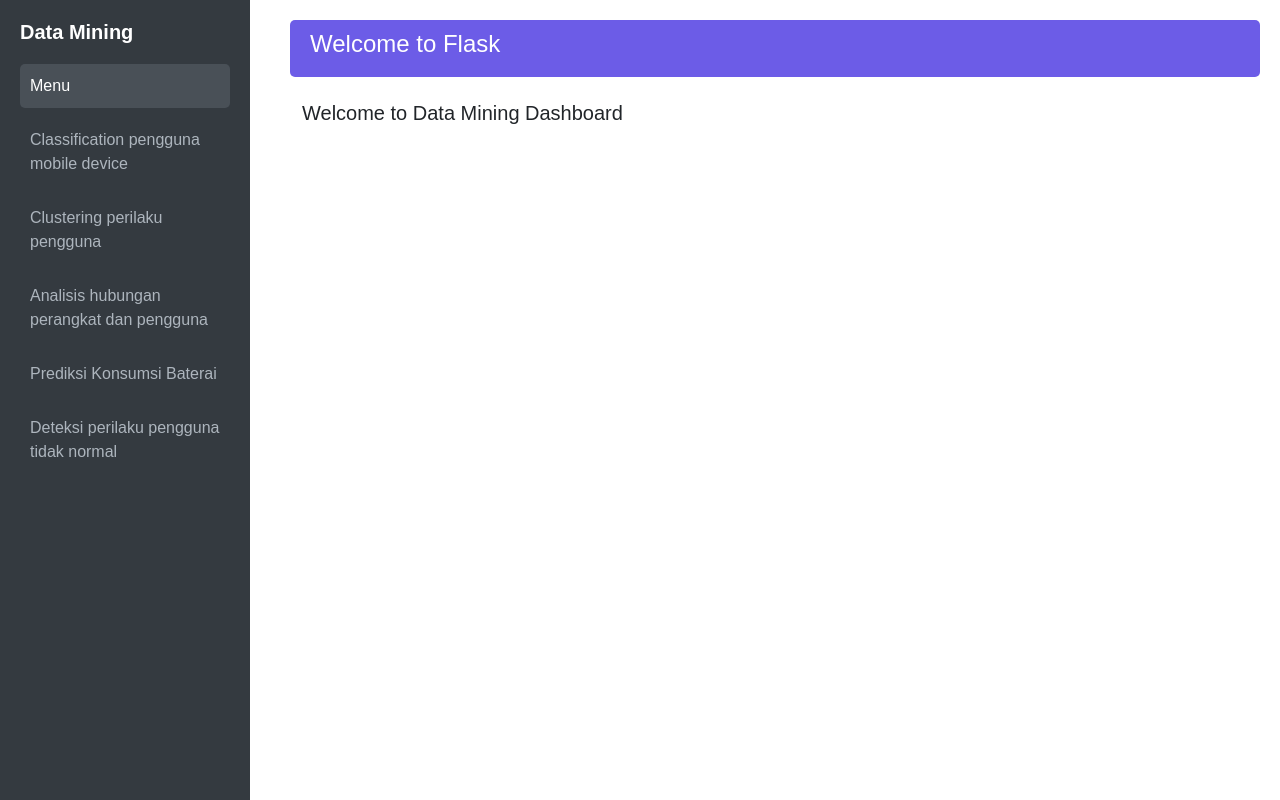
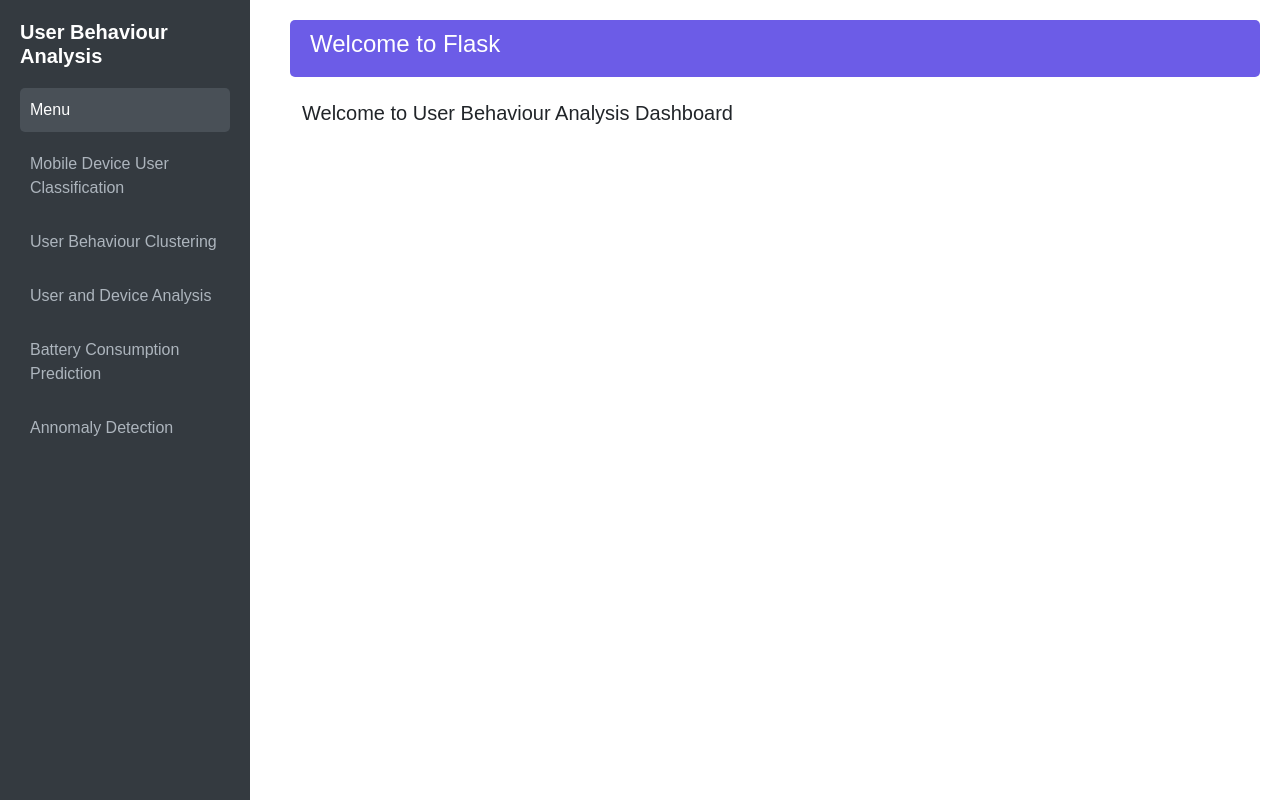
Before and after one commit to marco12893/Data-Mining, a Flask app: page / in a window 1280 px wide. Run offline with Flask 3, Linux system fonts and the light colour scheme.

Commit message:
deteksi anomali BERES cuy

```diff
--- a/Data Mining/app.py
+++ b/Data Mining/app.py
@@ -15,7 +15,7 @@ import base64
 from sklearn.ensemble import RandomForestRegressor
 from sklearn.model_selection import train_test_split
 import joblib
-
+from sklearn.ensemble import IsolationForest
 
 app = Flask(__name__)
 df = pd.read_csv('user_behavior_dataset.csv')
@@ -239,6 +239,56 @@ def prediksi():
             return f"Error occurred: {str(e)}", 400
     return render_template('prediksi.html', title="Prediksi Konsumsi Baterai", header="Prediksi Konsumsi Baterai")
 
+@app.route("/deteksi", methods=["GET", "POST"])
+def deteksi():
+    # Pilih kolom numerik yang relevan
+    features = [
+        "App Usage Time (min/day)",
+        "Screen On Time (hours/day)",
+        "Battery Drain (mAh/day)",
+        "Number of Apps Installed",
+        "Data Usage (MB/day)",
+    ]
+    if request.method == "POST":
+        # Normalisasi data
+        X = df[features]
+        scaler = StandardScaler()
+        X_scaled = scaler.fit_transform(X)
+
+        # Model Isolation Forest
+        iso_forest = IsolationForest(contamination=0.05, random_state=42)
+        anomaly_labels = iso_forest.fit_predict(X_scaled)
+
+        # Tambahkan label ke dataset
+        df["anomaly"] = anomaly_labels
+
+        # Analisis penyebab anomali
+        df["log"] = ""
+        for idx, row in df.iterrows():
+            if row["anomaly"] == -1:  # Hanya untuk anomali
+                deviations = (row[features] - X.mean()) / X.std()  # Deviasi
+                high_deviation = deviations[abs(deviations) > 2]  # Threshold deviasi
+                reasons = ", ".join(
+                    f"{feature} ({row[feature]:.2f})" for feature in high_deviation.index
+                )
+                df.at[idx, "log"] = f"Anomali karena: {reasons}"
+
+        # Filter data anomali
+        anomalies = df[df["anomaly"] == -1]
+
+        return render_template(
+            "deteksi.html",
+            title="Deteksi Anomali",
+            header="Hasil Deteksi Anomali",
+            anomalies=anomalies.to_dict(orient="records"),
+            columns=anomalies.columns,
+        )
+
+    return render_template(
+        "deteksi.html",
+        title="Deteksi Anomali",
+        header="Deteksi Perilaku Pengguna Tidak Normal",
+    )
 
 if __name__ == '__main__':
     app.run(debug=True)
--- a/Data Mining/templates/index.html
+++ b/Data Mining/templates/index.html
@@ -4,7 +4,7 @@
 <div class="container">
     <div class="row">
         <div class="col-md-12">
-            <h5>Welcome to Data Mining Dashboard</h5>
+            <h5>Welcome to User Behaviour Analysis Dashboard</h5>
         </div>
     </div>
 </div>
--- a/Data Mining/templates/layout.html
+++ b/Data Mining/templates/layout.html
@@ -48,14 +48,14 @@
 </head>
 <body>
     <div class="sidebar">
-        <h5>Data Mining</h5>
+        <h5>User Behaviour Analysis</h5>
         <nav class="nav flex-column">
             <a class="nav-link active" href="/">Menu</a>
-            <a class="nav-link" href="/classification">Classification pengguna mobile device</a>
-            <a class="nav-link" href="/cluster">Clustering perilaku pengguna</a>
-            <a class="nav-link" href="/association">Analisis hubungan perangkat dan pengguna</a>
-            <a class="nav-link" href="/prediksi">Prediksi Konsumsi Baterai</a>
-            <a class="nav-link" href="#">Deteksi perilaku pengguna tidak normal</a>
+            <a class="nav-link" href="/classification">Mobile Device User Classification</a>
+            <a class="nav-link" href="/cluster">User Behaviour Clustering</a>
+            <a class="nav-link" href="/association">User and Device Analysis</a>
+            <a class="nav-link" href="/prediksi">Battery Consumption Prediction</a>
+            <a class="nav-link" href="/deteksi">Annomaly Detection</a>
         </nav>
     </div>
 
```
Also changed, not shown: Data Mining/templates/deteksi.html (added, +36 -0 lines).
